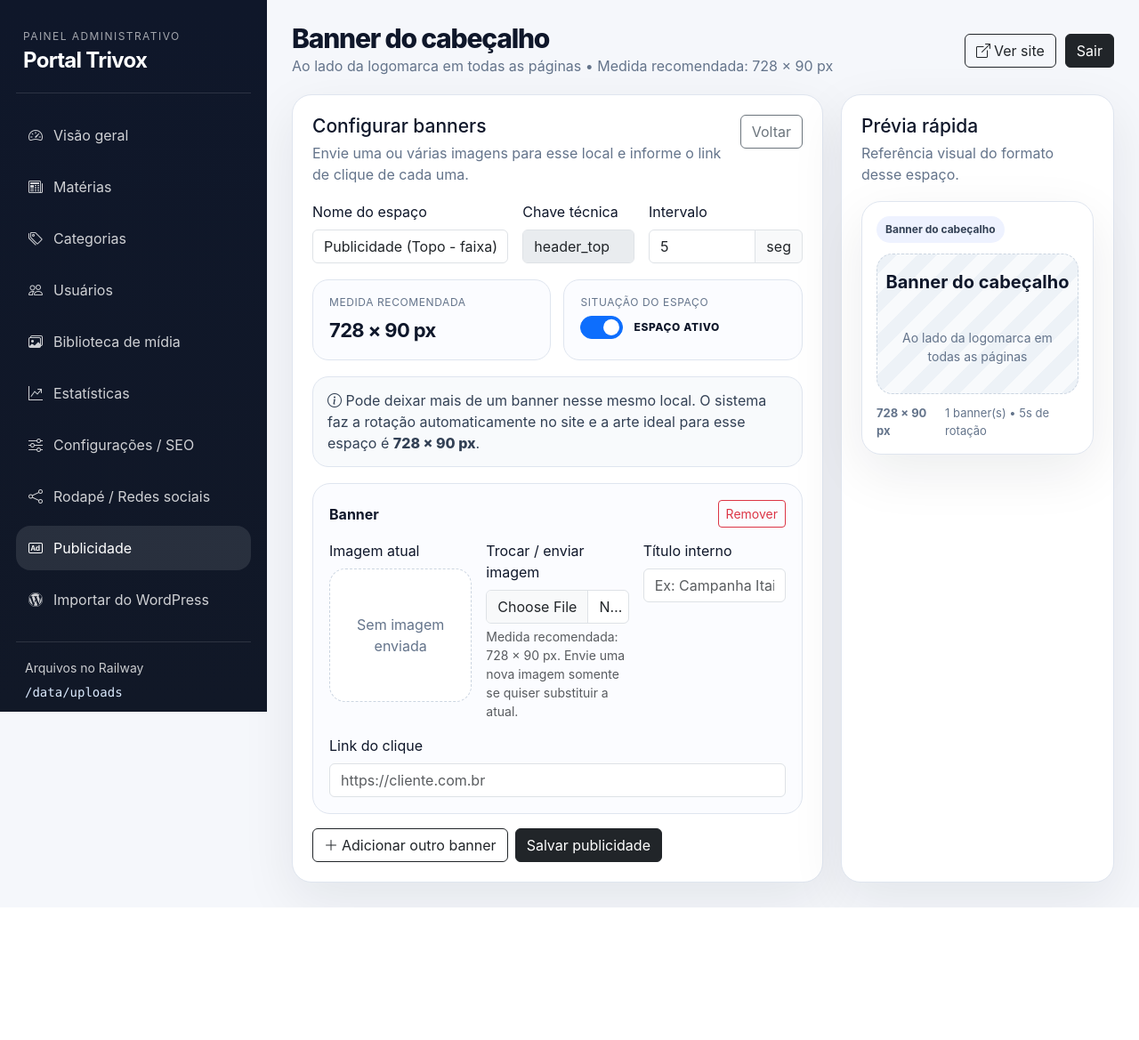
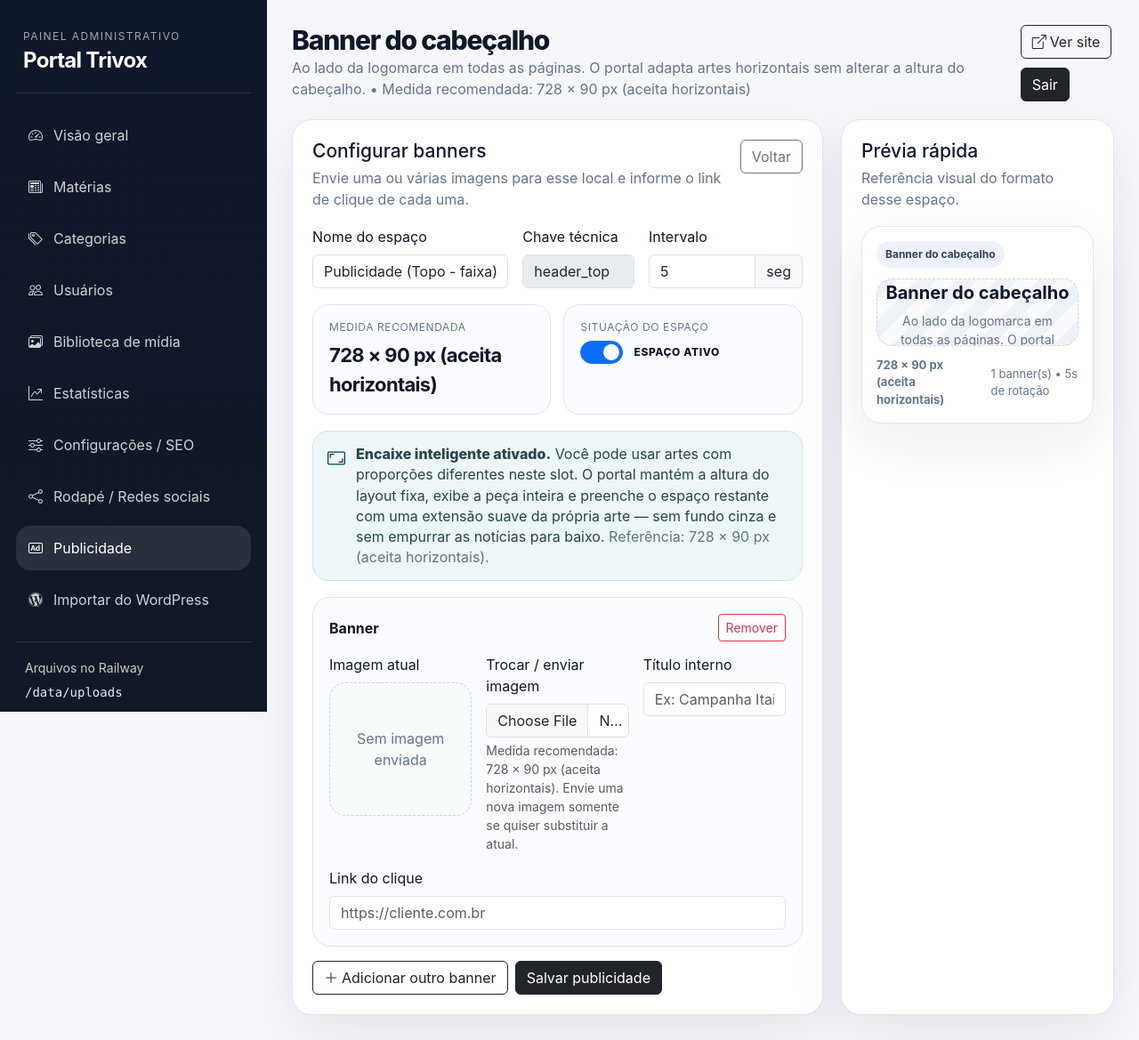
Before and after one commit to Hunter954/PortalTrivox, a Flask app: page /admin/ads/1/manage in a window 1280 px wide. Shown: the whole page at 89% size. Before the commit the page ends 1020 px from the top, so only its background shows below. Run offline with Flask 3, Linux system fonts and the light colour scheme; a user stored in the database is signed in; data comes from the database, SQL or seed files in the repository; parts of the project's set-up code (start-up, migrations or seed data) failed here and were passed over.

Commit message:
Add files via upload

```diff
--- a/app/admin.py
+++ b/app/admin.py
@@ -135,10 +135,10 @@ def _parse_ad_slot_payload(raw: str | None) -> dict | None:
 
 def _default_slot_layout_meta() -> dict:
     return {
-        'header_top': {'label':'Banner do cabeçalho','hint':'Ao lado da logomarca em todas as páginas','shape':'rectangle','dimensions':'728 × 90 px'},
-        'home_top': {'label':'Banner horizontal da home','hint':'Abaixo de Últimas Notícias, antes das categorias','shape':'wide','dimensions':'970 × 180 px'},
-        'sidebar_1': {'label':'Banner lateral grande da home','hint':'Ao lado direito da matéria em destaque; aproximadamente 2x a altura do segundo banner','shape':'square','dimensions':'300 × 300 px'},
-        'sidebar_2': {'label':'Banner lateral menor da home','hint':'Abaixo do banner lateral grande','shape':'rectangle','dimensions':'300 × 140 px'},
+        'header_top': {'label':'Banner do cabeçalho','hint':'Ao lado da logomarca em todas as páginas. O portal adapta artes horizontais sem alterar a altura do cabeçalho.','shape':'rectangle','dimensions':'728 × 90 px (aceita horizontais)'},
+        'home_top': {'label':'Banner horizontal da home','hint':'Abaixo de Últimas Notícias. A altura do bloco fica fixa para não empurrar as categorias.','shape':'wide','dimensions':'970 × 180 px (aceita 500×200 / 460×320)'},
+        'sidebar_1': {'label':'Banner lateral grande da home','hint':'Primeiro banner à direita do destaque. Aceita artes verticais e quadradas sem mudar o alinhamento da home.','shape':'tall','dimensions':'300 × 450 / 300 × 600 px'},
+        'sidebar_2': {'label':'Banner lateral menor da home','hint':'Segundo banner à direita do destaque. Aceita 300×250 e formatos próximos.','shape':'rectangle','dimensions':'300 × 250 px'},
     }
 
 
--- a/app/routes.py
+++ b/app/routes.py
@@ -33,12 +33,12 @@ def _parse_ad_payload(raw: str | None) -> dict | None:
 
 
 AD_SLOT_CLASSNAMES = {
-    "header_top": "ad-slot-banner ad-slot-banner--landscape",
-    "home_top": "ad-slot-banner ad-slot-banner--wide",
-    "home_mid": "ad-slot-banner ad-slot-banner--wide",
-    "home_bottom": "ad-slot-banner ad-slot-banner--wide",
-    "sidebar_1": "ad-slot-banner ad-slot-banner--square",
-    "sidebar_2": "ad-slot-banner ad-slot-banner--square",
+    "header_top": "ad-slot-banner ad-slot-banner--header",
+    "home_top": "ad-slot-banner ad-slot-banner--home-wide",
+    "home_mid": "ad-slot-banner ad-slot-banner--home-wide",
+    "home_bottom": "ad-slot-banner ad-slot-banner--home-wide",
+    "sidebar_1": "ad-slot-banner ad-slot-banner--sidebar-large",
+    "sidebar_2": "ad-slot-banner ad-slot-banner--sidebar-small",
 }
 
 
@@ -70,10 +70,12 @@ def _render_ad_from_payload(slot_key: str, payload: dict) -> str:
     slides_html = []
     for idx, item in enumerate(clean_banners):
         display = 'block' if idx == 0 else 'none'
+        image_url = escape(item["image"], quote=True)
         slides_html.append(
             f'<a href="{escape(item["link"], quote=True)}" target="_blank" rel="noopener sponsored" '
             f'class="ad-rotator__slide" data-ad-slide style="display:{display};">'
-            f'<img src="{escape(item["image"], quote=True)}" alt="{escape(item["title"])}" loading="lazy"></a>'
+            f'<span class="ad-rotator__backdrop" aria-hidden="true" style="background-image:url(&quot;{image_url}&quot;)"></span>'
+            f'<img src="{image_url}" alt="{escape(item["title"])}" loading="lazy"></a>'
         )
     controls = ''
     script = ''
--- a/app/static/css/admin.css
+++ b/app/static/css/admin.css
@@ -299,3 +299,11 @@ body { margin: 0; font-family: Inter, system-ui, -apple-system, BlinkMacSystemFo
 .wp-log-card,.wp-health-card{padding:20px}.wp-card-head{padding-bottom:14px;border-bottom:1px solid var(--wp-line)}.wp-log-list{display:flex;flex-direction:column;max-height:430px;overflow:auto}.wp-log-row{display:grid;grid-template-columns:30px 1fr;gap:9px;padding:11px 4px;border-bottom:1px solid #f0f2f3}.wp-log-row>i{display:grid;place-items:center;width:27px;height:27px;border-radius:8px;background:#eef6f7;color:var(--wp-accent)}.wp-log-row--error>i{background:#fff0f1;color:#c43e4b}.wp-log-row--imported>i{background:#edf8f2;color:#178754}.wp-log-row strong{display:block;font-size:11px;color:#27343a}.wp-log-row small{display:block;margin-top:1px;color:#88949a;font-size:10px}.wp-log-empty{display:flex;flex-direction:column;align-items:center;justify-content:center;gap:8px;min-height:180px;color:#9aa5aa;text-align:center;font-size:12px}.wp-log-empty i{font-size:24px}.wp-health-list{display:flex;flex-direction:column}.wp-health-list>div{display:grid;grid-template-columns:28px 1fr;gap:9px;padding:12px 0;border-bottom:1px solid #f0f2f3}.wp-health-list>div:last-child{border-bottom:0}.wp-health-list>div>i{color:#168356;font-size:17px}.wp-health-list b{display:block;color:#2d3a40;font-size:12px}.wp-health-list small{display:block;color:#88949a;font-size:10px;line-height:1.35}
 @media(max-width:1100px){.wp-overview-grid{grid-template-columns:repeat(2,1fr)}.wp-progress-grid{grid-template-columns:repeat(3,1fr)}}@media(max-width:700px){.wp-source-card__head,.wp-import-panel__top,.wp-card-head,.wp-job-status__headline{flex-direction:column}.wp-source-status{white-space:normal}.wp-overview-grid,.wp-progress-grid{grid-template-columns:repeat(2,1fr)}.wp-import-actions,.wp-import-actions .btn{width:100%}.wp-current-item{grid-template-columns:40px minmax(0,1fr)}.wp-live-pill{grid-column:1/-1;width:max-content}.wp-job-status__percent{text-align:left}.wp-job-meta{display:grid;grid-template-columns:1fr 1fr}}@media(max-width:430px){.wp-overview-grid,.wp-progress-grid{grid-template-columns:1fr}.wp-source-card,.wp-job-status,.wp-import-panel__top{padding:18px}.wp-job-meta{grid-template-columns:1fr}}
 @media(min-width:1200px){.wp-import-center .wp-progress-grid{grid-template-columns:repeat(7,minmax(0,1fr))}}
+
+
+/* Publicidade — previews que respeitam formatos variados */
+.ads-manage-note--smart{display:flex;align-items:flex-start;gap:12px;background:#eef7f8;border-color:#cfe5e9;color:#27444b}
+.ads-manage-note--smart>i{font-size:20px;color:#003e4d;margin-top:1px}.ads-manage-note--smart div{line-height:1.45}.ads-manage-note--smart span{color:#64747b}
+.ads-current-image{background:#f8fbfb}.ads-current-image img,.ads-preview-art img{object-fit:contain;background:#fff}
+.ads-preview-slot--tall .ads-preview-art{aspect-ratio:2/3;max-height:420px}.ads-preview-slot--rectangle .ads-preview-art{aspect-ratio:3/1}.ads-preview-slot--wide .ads-preview-art{aspect-ratio:970/180}
+.trivox-map-slot img{object-fit:contain;background:#f7fafb}.trivox-map-slot--side-big{background:#f7fafb}.trivox-map-slot--side-small{background:#f7fafb}
--- a/app/templates/admin/ads_manage.html
+++ b/app/templates/admin/ads_manage.html
@@ -45,8 +45,9 @@
       </label>
     </div>
 
-    <div class="ads-manage-note">
-      <i class="bi bi-info-circle"></i> Pode deixar mais de um banner nesse mesmo local. O sistema faz a rotação automaticamente no site e a arte ideal para esse espaço é <strong>{{ slot_data.dimensions }}</strong>.
+    <div class="ads-manage-note ads-manage-note--smart">
+      <i class="bi bi-aspect-ratio"></i>
+      <div><strong>Encaixe inteligente ativado.</strong> Você pode usar artes com proporções diferentes neste slot. O portal mantém a altura do layout fixa, exibe a peça inteira e preenche o espaço restante com uma extensão suave da própria arte — sem fundo cinza e sem empurrar as notícias para baixo. <span>Referência: {{ slot_data.dimensions }}.</span></div>
     </div>
 
     <div class="ads-banner-list" data-banner-list>
```
Also changed, not shown: app/static/css/site.css (+36 -0 lines).
